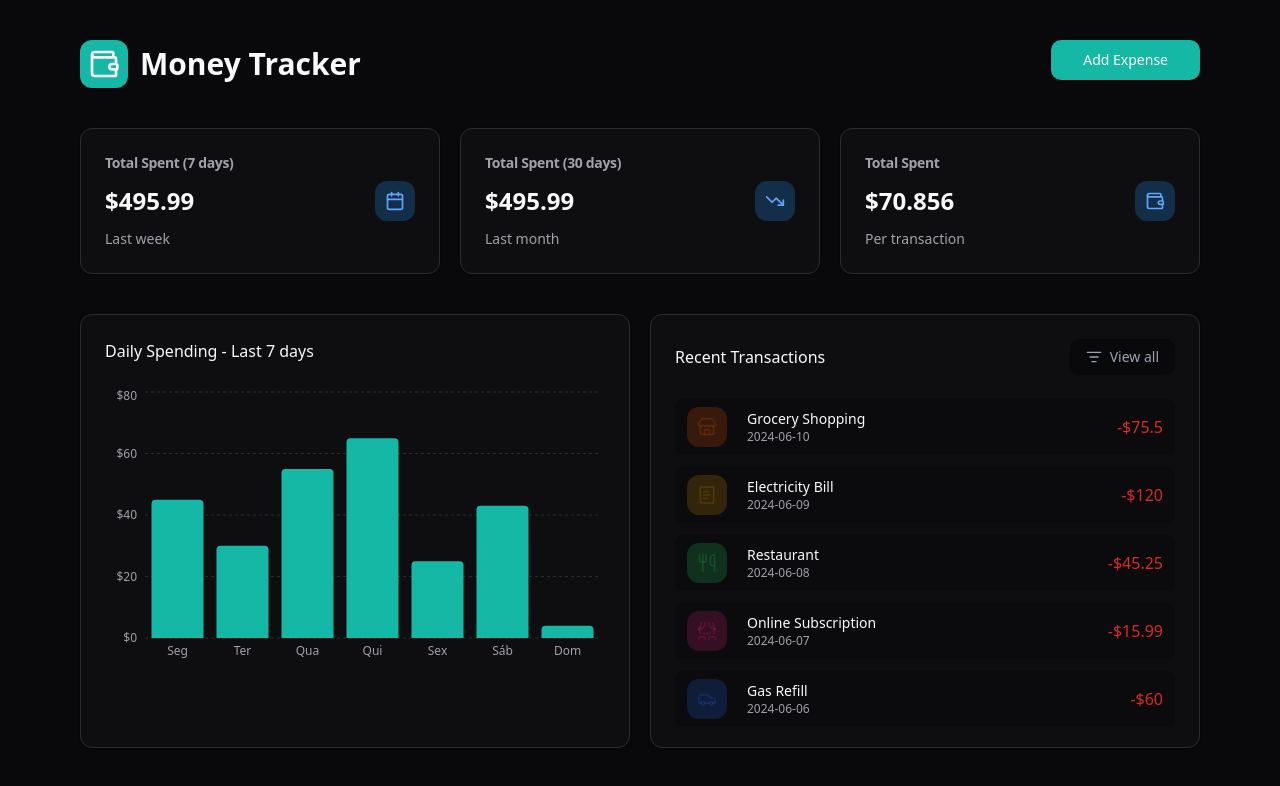
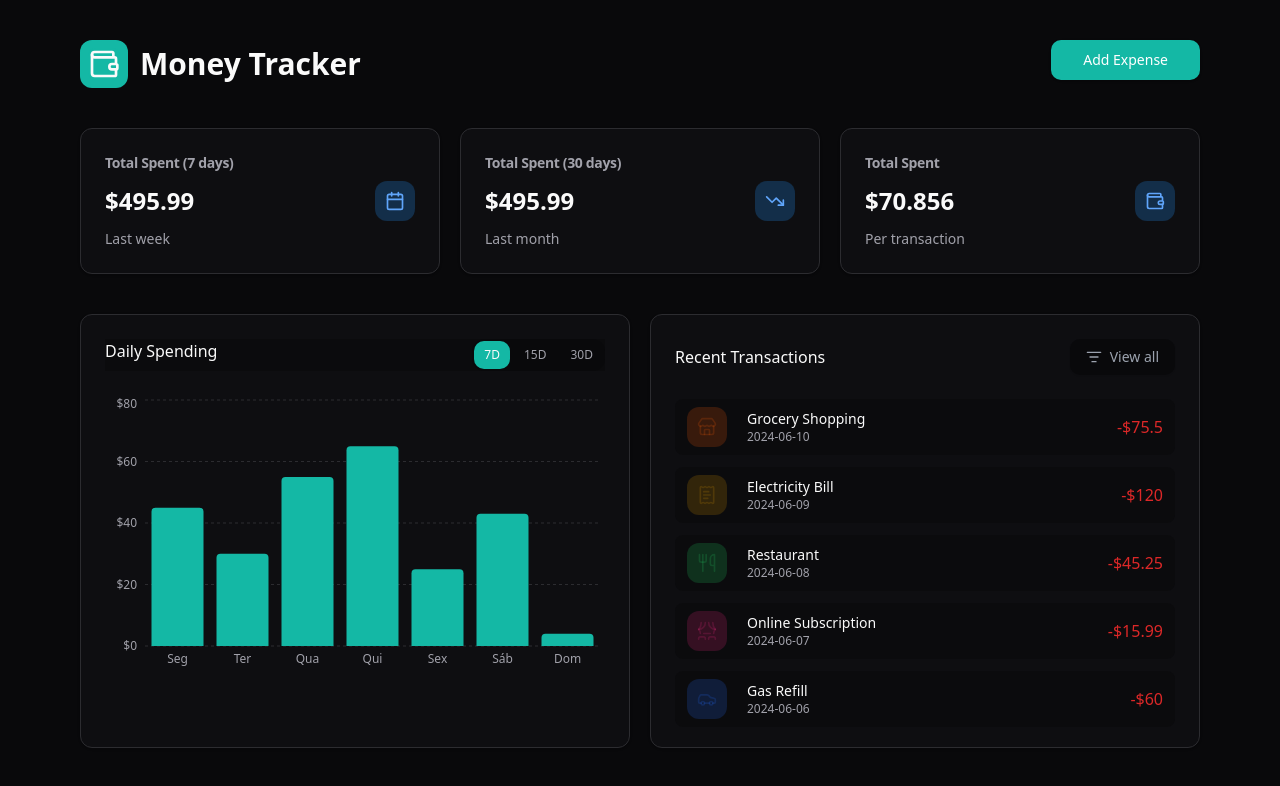
Before and after one commit to kevinmistrele/Financial-Control, a React app in the folder frontend/: page / in a window 1280 px wide. Shown: the top 786 px of the page. Built offline with nearby package versions, Linux system fonts and the light colour scheme; the HTML template or start-up script is replaced by a standard one.

Commit message:
refactor: implement day range selection for daily spending chart

```diff
--- a/frontend/src/components/dashboard/Graphic/CardsGraph.tsx
+++ b/frontend/src/components/dashboard/Graphic/CardsGraph.tsx
@@ -1,6 +1,9 @@
 import {type ChartConfig, ChartContainer, ChartTooltip, ChartTooltipContent} from "@/components/ui/chart";
 import {Bar, BarChart, CartesianGrid, XAxis, YAxis} from "recharts";
 import {Card, CardContent, CardHeader} from "@/components/ui/card";
+import {Button} from "@/components/ui/button";
+import {cn} from "@/lib/utils";
+import {useState} from "react";
 
 
 const chartConfig = {
@@ -10,6 +13,7 @@ const chartConfig = {
     }
 } satisfies ChartConfig
 
+type DayRange = 7 | 15 | 30;
 
 const dataExample = [
     { day: "Seg", amount: 45 },
@@ -21,11 +25,45 @@ const dataExample = [
     { day: "Dom", amount: 4 },
 ];
 
+
+
 export function CardsGraph() {
+    const [range, setRange] = useState<DayRange>(7);
+
+    const data = (data:DayRange) => {
+        setRange(data);
+        filterChart(data)
+    }
+
+    const filterChart = (daySelect: DayRange) => {
+        //chamaremos a api passando o data filtered pra ela
+    }
+
     return (
         <Card>
             <CardHeader>
-                Daily Spending - Last 7 days
+                <div className="bg-[#09090b80] flex flex-row justify-between">
+                    <h2>Daily Spending</h2>
+                    <div className="flex gap-1 bg-background/50 rounded-lg p-0.5">
+                        {([7, 15, 30] as DayRange[]).map((d) => (
+                            <Button
+                                key={d}
+                                variant="ghost"
+                                size="sm"
+                                onClick={() => data(d)}
+                                className={cn(
+                                    "h-7 px-2.5 text-xs rounded-md",
+                                    range === d
+                                        ? "bg-accent text-accent-foreground hover:bg-accent/90"
+                                        : "text-muted-foreground hover:text-foreground"
+                                )}
+                            >
+                                {d}D
+                            </Button>
+                        ))}
+                    </div>
+                </div>
+
             </CardHeader>
             <CardContent className="pb-2">
                 <div className=" w-full">
```
Lines whose indentation alone changed are shown as unchanged.
